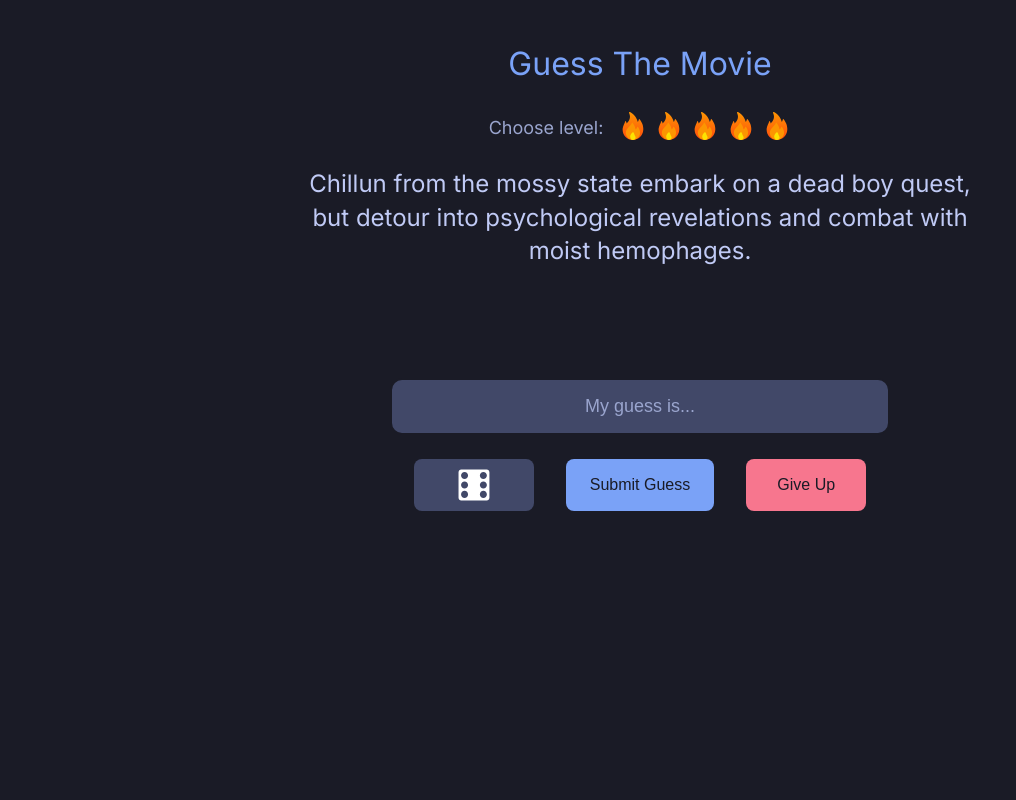
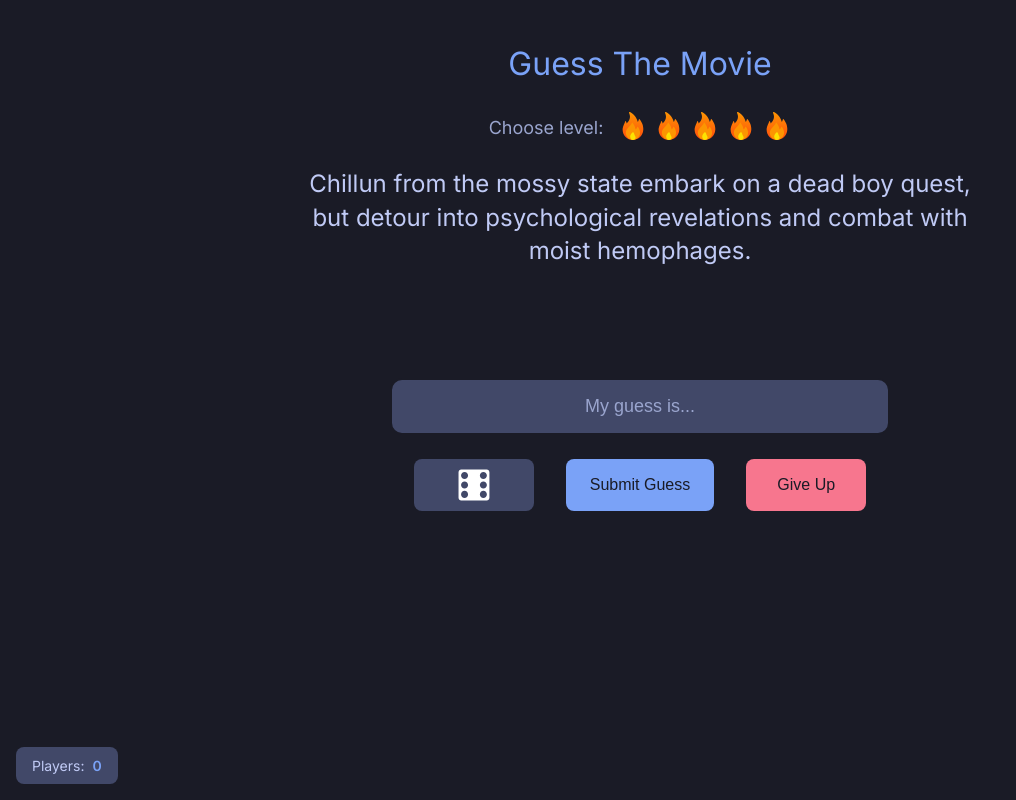
Before and after one commit to ksallee/movie_guesser, a SvelteKit app: page / in a window 1280 px wide. Shown: the whole page, without its empty margins (0-1016 px from the left). Built offline with nearby package versions, Linux system fonts and the light colour scheme.

Commit message:
Visitors counter

```diff
--- a/src/app.html
+++ b/src/app.html
@@ -7,6 +7,7 @@
 		<link rel="preconnect" href="https://fonts.googleapis.com">
   	<link rel="preconnect" href="https://fonts.gstatic.com">
 		<link href="https://fonts.googleapis.com/css2?family=Inter:wght@400;500;600;700&display=swap" rel="stylesheet">
+		<script defer src="https://cloud.umami.is/script.js" data-website-id="4e15035b-7c4c-4239-914a-3187a48999bd"></script>
 		%sveltekit.head%
 	</head>
 	<body data-sveltekit-preload-data="hover">
--- /dev/null
+++ b/src/lib/components/VisitorCounter.svelte
@@ -0,0 +1,79 @@
+<script>
+  import { onMount } from 'svelte';
+  import { Tween } from 'svelte/motion';
+  import { dev } from '$app/environment';
+
+  const WEBSITE_ID = '4e15035b-7c4c-4239-914a-3187a48999bd';
+  const API_KEY = 'iNBXkoQNEfmdOoQXxrjezbQ5PGxVoCOx';
+
+  // Initialize the tween with 0
+  const count = new Tween(0, {
+    duration: 800,
+    easing: t => t * (2 - t)
+  });
+
+
+  onMount(() => {
+    const fetchCount = async () => {
+      try {
+
+        const response = await fetch(`https://cloud.umami.is/api/websites/${WEBSITE_ID}/stats`, {
+          headers: {
+            'Authorization': `Bearer ${API_KEY}`,
+            'Content-Type': 'application/json'
+          }
+        });
+
+        if (!response.ok) {
+          throw new Error(`HTTP error! status: ${response.status}`);
+        }
+
+        const data = await response.json();
+				console.log("data", data);
+        const pageviews = data.pageviews.value;
+
+        count.target = pageviews;
+      } catch (error) {
+        console.error('Error fetching visitor count:', error);
+        // On error, just show a fallback
+				count.target = 0;
+			}
+		};
+
+
+    // Initial fetch
+    fetchCount();
+
+    // Poll every 30 seconds
+    const interval = setInterval(fetchCount, 30000);
+
+    return () => {
+      clearInterval(interval);
+    };
+  });
+</script>
+
+<div class="visitor-counter">
+  <span class="label">Players:</span>
+  <span class="count">{Math.round(count.current)}</span>
+</div>
+
+<style>
+  .visitor-counter {
+    display: inline-flex;
+    align-items: center;
+		align-self: flex-start;
+    gap: var(--spacing-sm);
+    padding: var(--spacing-sm) var(--spacing-md);
+    background: var(--color-neutral-200);
+    border-radius: var(--radius-md);
+    font-size: var(--font-size-sm);
+    color: var(--color-neutral-500);
+    white-space: nowrap;
+  }
+
+  .count {
+    font-weight: var(--font-weight-semibold);
+    color: var(--color-primary);
+  }
+</style>
--- a/src/routes/+page.svelte
+++ b/src/routes/+page.svelte
@@ -1,5 +1,6 @@
 <script>
 	import MovieGuesser from '$lib/components/MovieGuesser.svelte';
+	import VisitorCounter from '$lib/components/VisitorCounter.svelte';
 </script>
 
 <svelte:head>
@@ -13,6 +14,8 @@
 <div class="game-container">
   <h1 class="game-title">Guess The Movie</h1>
 	<MovieGuesser />
+	<VisitorCounter />
+
 </div>
 
 <style>
```
